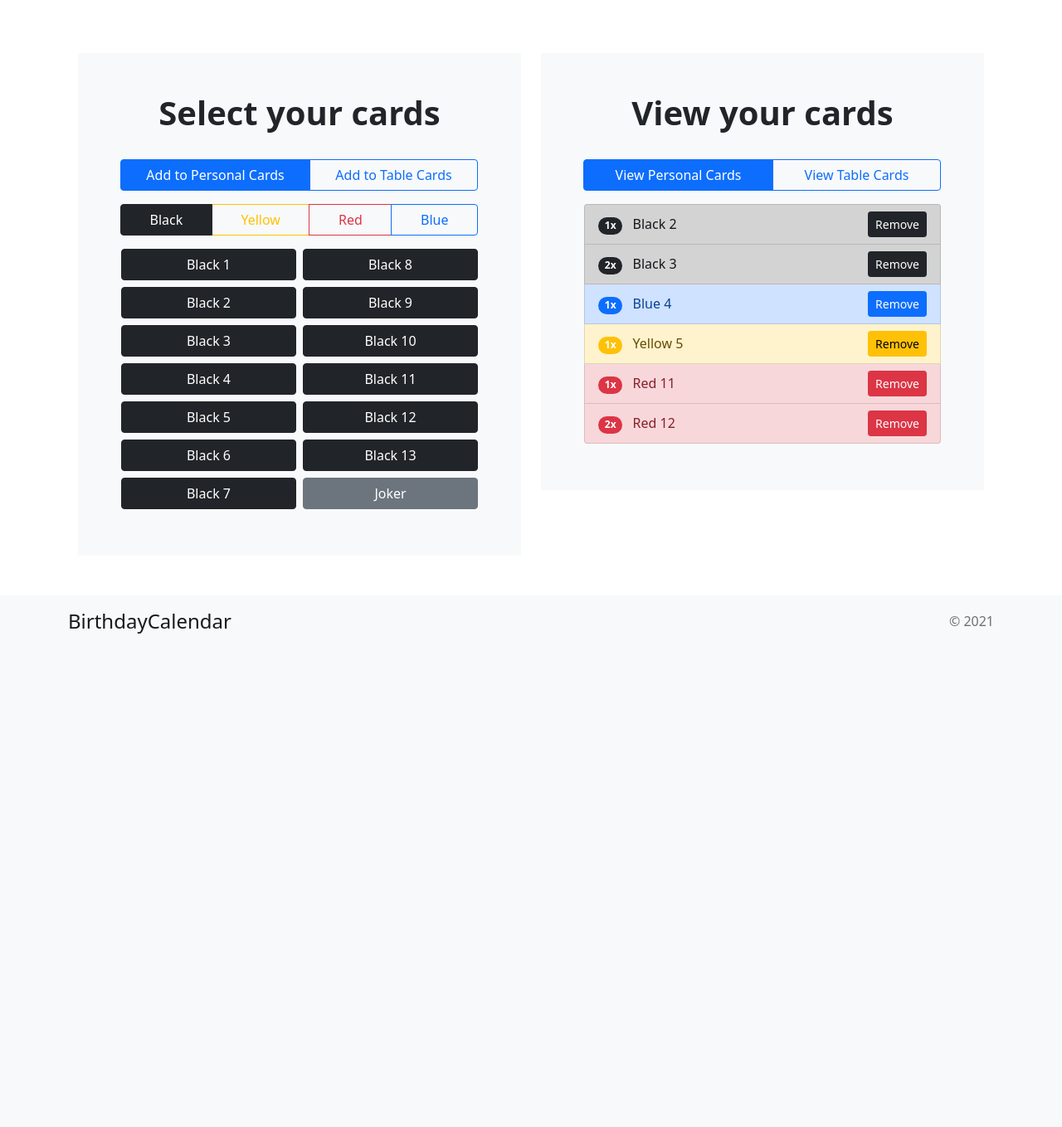
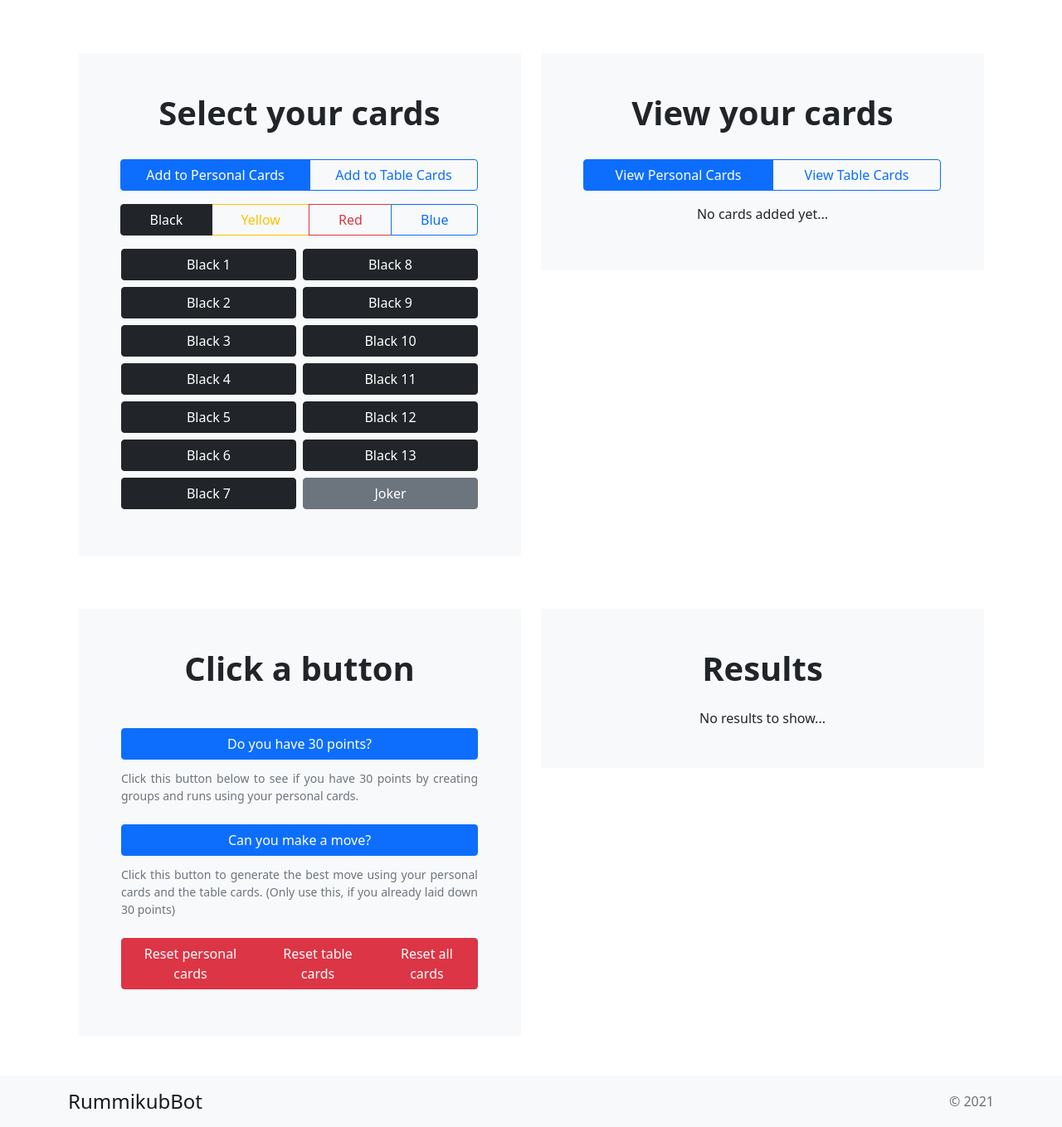
Before and after one commit to TiesPeter/RummikubBot, a Flask app: page /game in a window 1280 px wide. Shown: the part 80-1439 px from the top of the page at 83% size. Before the commit the page ends 844 px from the top, so only its background shows below. Run offline with Flask 2, Linux system fonts and the light colour scheme; some libraries are stand-ins or nearby versions.

Commit message:
Game Page Update3

```diff
--- a/Website/app.py
+++ b/Website/app.py
@@ -1,7 +1,9 @@
 from flask import Flask, redirect, render_template, request, jsonify, make_response
-from cs50 import SQL
-import uuid
-
+import json
+import time
+import GenSets
+import MidGame
+import StartPoints
 
 app = Flask(__name__)
 app.config["TEMPLATES_AUTO_RELOAD"] = True
@@ -14,8 +16,48 @@ def index():
 def home():
     return render_template("home.html")
 
+@app.route("/firstpoints/<raw_cards>")
+def firstpoints(raw_cards):
+
+    raw_cards2 = json.loads(raw_cards)
+    timeout = time.time() + 5
+    cards = []
+
+    for key in raw_cards2.keys():
+
+        color = ""
+        number = 0
+        isjoker = False
+
+        if "black" in key:
+            color = "black"
+        elif "yellow" in key:
+            color = "yellow"
+        elif "red" in key:
+            color = "red"
+        elif "blue" in key:
+            color = "blue"
+        else:
+            isjoker = True
+
+        for i in range(1, 14):
+            if ("," + str(i)) in key:
+                number = i
+
+        for _ in range(int(raw_cards2[key])):
+            cards.append({
+                "number": number,
+                "color": color,
+                "isjoker": isjoker
+            })
+
+    sets = GenSets.genSets(cards)
+    res = StartPoints.startPoints(sets, cards, timeout)
+
+    return jsonify(res)
+
 @app.route("/game", methods=["GET", "POST"])
-def calendar3():
+def game():
 
     if request.method == "GET":
 
--- a/Website/static/game.js
+++ b/Website/static/game.js
@@ -1,17 +1,19 @@
-cardcontainer = document.querySelector(".cardcontainer");
-personalcards = document.querySelector(".personalcards");
-tablecards = document.querySelector(".tablecards");
-addpersonalcards = document.querySelectorAll(".addpersonalcards");
-addtablecards = document.querySelectorAll(".addtablecards");
+var cardcontainer = document.querySelector(".cardcontainer");
+var personalcards = document.querySelector(".personalcards");
+var tablecards = document.querySelector(".tablecards");
+var addpersonalcards = document.querySelectorAll(".addpersonalcards");
+var addtablecards = document.querySelectorAll(".addtablecards");
+var pc_list = {}
+var tc_list = {}
+var pc_selected = true
+var results = document.querySelector(".results");
+var fps = document.querySelector(".fps");
 
-function eventFire(el, etype){
-  if (el.fireEvent) {
-    el.fireEvent('on' + etype);
-  } else {
-    var evObj = document.createEvent('Events');
-    evObj.initEvent(etype, true, false);
-    el.dispatchEvent(evObj);
-  }
+function Get(yourUrl){
+  var Httpreq = new XMLHttpRequest(); // a new request
+  Httpreq.open("GET",yourUrl,false);
+  Httpreq.send(null);
+  return Httpreq.responseText;
 }
 
 function blackcards() {
@@ -31,27 +33,185 @@ function bluecards() {
 }
 
 function showpersonalcards() {
+  pc_selected = true
   personalcards.style.display = "unset";
   tablecards.style.display = "none";
 }
 
 function showtablecards() {
+  pc_selected = false
   personalcards.style.display = "none";
   tablecards.style.display = "unset";
 }
 
 function personalcardsselected() {
   addpersonalcards.forEach(element => {
-    element.click()
+    element.click();
   });
 }
 
 function tablecardsselected() {
   addtablecards.forEach(element => {
-    element.click()
+    element.click();
   });
 }
 
+function sortObjectByKeys(o) {
+  return Object.keys(o).sort().reduce((r, k) => (r[k] = o[k], r), {});
+}
+
+function updatecards(cards, object) {
+  if (cards == "pc" && Object.keys(object).length === 0){
+    personalcards.innerHTML = "No cards added yet..."
+  }
+  else if (cards == "tc" && Object.keys(object).length === 0){
+    tablecards.innerHTML = "No cards added yet..."
+  }
+  else if (cards == "pc") {
+    personalcards.innerHTML = "<ul class='list-group m-1 p-1 personalcards' style='width: 100%;'>";
+
+    for (const [key, value] of Object.entries(pc_list)) {
+      if (key.includes("black")){
+        color = "Black";
+        colorname = "dark";
+      } else if (key.includes("yellow")) {
+        color = "Yellow"
+        colorname = "warning"
+      } else if (key.includes("red")) {
+        color = "Red";
+        colorname = "danger";
+      } else if (key.includes("blue")) {
+        color = "Blue";
+        colorname = "primary";
+      }
+
+      if (key.includes(",0")) {
+        personalcards.innerHTML += '<li class="list-group-item list-group-item-secondary d-flex justify-content-between align-items-center"> <div> <span class="me-2 badge bg-secondary rounded-pill">' + String(value) + 'x</span>Joker</div> <button onclick="removecard(\'\',0);" type="button" class="btn btn-sm btn-secondary">Remove</button> </li>';
+        continue;
+      }
+
+      for (i = 0; i < 14; i++) {
+        if (key.includes(String(i))) {
+          number = i;
+        }
+    }
+    personalcards.innerHTML += '<li class="list-group-item list-group-item-' + colorname +' d-flex justify-content-between align-items-center"> <div> <span class="me-2 badge bg-' + colorname + ' rounded-pill">' + String(value) + 'x</span> ' + color + ' ' + number + '</div> <button onclick="removecard(\'' + color + '\',' + number + ');" type="button" class="btn btn-sm btn-' + colorname + '">Remove</button> </li>'
+    }
+
+  }
+  else if (cards == "tc") {
+    tablecards.innerHTML = "<ul class='list-group m-1 p-1 personalcards' style='width: 100%;'>";
+
+    for (const [key, value] of Object.entries(tc_list)) {
+      if (key.includes("black")){
+        color = "Black";
+        colorname = "dark";
+      } else if (key.includes("yellow")) {
+        color = "Yellow"
+        colorname = "warning"
+      } else if (key.includes("red")) {
+        color = "Red";
+        colorname = "danger";
+      } else if (key.includes("blue")) {
+        color = "Blue";
+        colorname = "primary";
+      }
+
+      if (key.includes(",0")) {
+        tablecards.innerHTML += '<li class="list-group-item list-group-item-secondary d-flex justify-content-between align-items-center"> <div> <span class="me-2 badge bg-secondary rounded-pill">' + String(value) + 'x</span>Joker</div> <button onclick="removecard(\'\',0);" type="button" class="btn btn-sm btn-secondary">Remove</button> </li>';
+        continue;
+      }
+
+      for (i = 0; i < 14; i++) {
+        if (key.includes("," + String(i))) {
+          number = i;
+        }
+    }
+    tablecards.innerHTML += '<li class="list-group-item list-group-item-' + colorname +' d-flex justify-content-between align-items-center"> <div> <span class="me-2 badge bg-' + colorname + ' rounded-pill">' + String(value) + 'x</span> ' + color + ' ' + number + '</div> <button onclick="removecard(\'' + color + '\',' + number + ');" type="button" class="btn btn-sm btn-' + colorname + '">Remove</button> </li>'
+    }
+  }
+}
+
 function addcard(color, number){
-  console.log(color + number)
+  if (pc_selected == true){
+    if ([color, number] in pc_list) {
+      pc_list[[color, number]] += 1;
+    }
+    else {
+      pc_list[[color, number]] = 1;
+    }
+
+    updatecards("pc", pc_list)
+  }
+  else {
+    if ([color, number] in tc_list) {
+      tc_list[[color, number]] += 1;
+    }
+    else {
+      tc_list[[color, number]] = 1;
+    }
+  }
+  updatecards("tc", tc_list)
+
 }
+
+function removecard(color, number) {
+  color = color.toLowerCase()
+  if (pc_selected == true) {
+    if (pc_list[[color, number ]] > 1) {
+      pc_list[[color, number]] -= 1;
+    }
+    else {
+      delete(pc_list[[color, number]])
+    }
+
+    updatecards("pc", pc_list)
+  }
+  else {
+    if (tc_list[[color, number ]] > 1) {
+      tc_list[[color, number]] -= 1;
+    }
+    else {
+      delete(tc_list[[color, number]])
+    }
+
+    updatecards("tc", tc_list)
+  }
+}
+
+function showresults(response){
+  console.log(response);
+  if (response.length == 1) {
+    results.innerHTML = "Ohh no, you only have " + response[0] + " points :(";
+  } else {
+    results.innerHTML = "Wohoo, you have " + response[0] + " points :)";
+    for (x = 0; x < response[1].length; x++) {
+      console.log(x)
+      console.log(response[1][x])
+      // sdfaljk;lll;l;l;l;l;l;l;l;l;l;l;l;l;l;l;l;l;l;l;l;l;l;lljkladfjklasdfkljsdfljksdf
+    }
+
+  }
+
+}
+
+async function firstpoints(){
+  window.scroll({
+    top: 10000,
+    left: 0,
+    behavior: 'smooth'
+  });
+
+  results.innerHTML = '<div class="spinner-border" role="status"><span class="visually-hidden">Loading...</span></div>'
+  fps.disabled = true;
+
+  fetch("/firstpoints/" + JSON.stringify(pc_list))
+  .then(response => response.json())
+  .then(data =>{
+  showresults(data);
+  fps.disabled = false;
+})
+}
+
+updatecards("pc", pc_list)
+updatecards("tc", tc_list)
--- a/Website/templates/game.html
+++ b/Website/templates/game.html
@@ -32,7 +32,7 @@
     <div class="d-flex titlecontainer container text-center mt-2 cardselection">
       <div class="titlecontainer container text-center mt-2">
         <div
-          class="bg-light p-5 rounded-lg my-5 d-flex flex-column align-items-center selectcards"
+          class="bg-light p-5 rounded-lg mt-5 d-flex flex-column align-items-center selectcards"
         >
           <h1 class="pb-3 fw-bold titletext">Select your cards</h1>
           <div class="btn-group m-1 p-1" style="width: 100%;" role="group" aria-label="Basic radio toggle button group2">
@@ -117,7 +117,7 @@
       </div>
       <div class="titlecontainer container text-center mt-2">
         <div
-          class="bg-light p-5 rounded-lg my-5 d-flex flex-column align-items-center selectcards"
+          class="bg-light p-5 rounded-lg mt-5 d-flex flex-column align-items-center selectcards"
         >
           <h1 class="pb-3 fw-bold titletext">View your cards</h1>
           <div class="btn-group m-1 p-1" style="width: 100%;" role="group" aria-label="Basic radio toggle button group">
@@ -128,93 +128,46 @@
             <label onclick="showtablecards(); tablecardsselected();" class="btn btn-outline-primary addtablecards" for="btnradio5">View Table Cards</label>
           </div>
           <ul class="list-group m-1 p-1 personalcards" style="width: 100%;">
-            <li class="list-group-item list-group-item-dark d-flex justify-content-between align-items-center">
-              <div>
-                <span class="me-2 badge bg-dark rounded-pill">1x</span>
-                Black 2
-              </div>
-              <button type="button" class="btn btn-sm btn-dark">Remove</button>
-            </li>
-            <li class="list-group-item list-group-item-dark d-flex justify-content-between align-items-center">
-              <div>
-                <span class="me-2 badge bg-dark rounded-pill">2x</span>
-                Black 3
-              </div>
-              <button type="button" class="btn btn-sm btn-dark">Remove</button>
-            </li>
-            <li class="list-group-item list-group-item-primary d-flex justify-content-between align-items-center">
-              <div>
-                <span class="me-2 badge bg-primary rounded-pill">1x</span>
-                Blue 4
-              </div>
-              <button type="button" class="btn btn-sm btn-primary">Remove</button>
-            </li>
-            <li class="list-group-item list-group-item-warning d-flex justify-content-between align-items-center">
-              <div>
-                <span class="me-2 badge bg-warning rounded-pill">1x</span>
-                Yellow 5
-              </div>
-              <button type="button" class="btn btn-sm btn-warning">Remove</button>
-            </li>
-            <li class="list-group-item list-group-item-danger d-flex justify-content-between align-items-center">
-              <div>
-                <span class="me-2 badge bg-danger rounded-pill">1x</span>
-                Red 11
-              </div>
-              <button type="button" class="btn btn-sm btn-danger">Remove</button>
-            </li>
-            <li class="list-group-item list-group-item-danger d-flex justify-content-between align-items-center">
-              <div>
-                <span class="me-2 badge bg-danger rounded-pill">2x</span>
-                Red 12
-              </div>
-              <button type="button" class="btn btn-sm btn-danger">Remove</button>
-            </li>
           </ul>
           <ul class="list-group m-1 p-1 tablecards" style="width: 100%;">
-            <li class="list-group-item list-group-item-dark d-flex justify-content-between align-items-center">
-              <div>
-                <span class="me-2 badge bg-dark rounded-pill">2x</span>
-                Black 3
-              </div>
-              <button type="button" class="btn btn-sm btn-dark">Remove</button>
-            </li>
-            <li class="list-group-item list-group-item-primary d-flex justify-content-between align-items-center">
-              <div>
-                <span class="me-2 badge bg-primary rounded-pill">1x</span>
-                Blue 4
-              </div>
-              <button type="button" class="btn btn-sm btn-primary">Remove</button>
-            </li>
-            <li class="list-group-item list-group-item-warning d-flex justify-content-between align-items-center">
-              <div>
-                <span class="me-2 badge bg-warning rounded-pill">1x</span>
-                Yellow 5
-              </div>
-              <button type="button" class="btn btn-sm btn-warning">Remove</button>
-            </li>
-            <li class="list-group-item list-group-item-danger d-flex justify-content-between align-items-center">
-              <div>
-                <span class="me-2 badge bg-danger rounded-pill">1x</span>
-                Red 11
-              </div>
-              <button type="button" class="btn btn-sm btn-danger">Remove</button>
-            </li>
-            <li class="list-group-item list-group-item-danger d-flex justify-content-between align-items-center">
-              <div>
-                <span class="me-2 badge bg-danger rounded-pill">2x</span>
-                Red 12
-              </div>
-              <button type="button" class="btn btn-sm btn-danger">Remove</button>
-            </li>
           </ul>
+        </div>
+      </div>
+    </div>
+    <div class="d-flex titlecontainer container text-center mt-2 cardselection">
+      <div class="titlecontainer container text-center mt-2">
+        <div
+          class="bg-light p-5 rounded-lg my-5 d-flex flex-column align-items-center selectcards"
+        >
+          <h1 class="pb-3 fw-bold titletext">Click a button</h1>
+          <div class="d-grid gap-2 p-1 m-1 text-start" style="width: 100%;">
+            <button onclick="firstpoints();" class="btn btn-primary mt-3 fps" type="button">Do you have 30 points?</button>
+            <div class="form-text" style="text-align: justify;">Click this button below to see if you have 30 points by creating groups and runs using your personal cards.</div>
+            <button class="btn btn-primary mt-3" type="button">Can you make a move?</button>
+            <div class="form-text" style="text-align: justify;">Click this button to generate the best move using your personal cards and the table cards. (Only use this, if you already laid down 30 points)</div>
+            <div class="btn-group mt-3" role="group" aria-label="Basic example">
+              <button onclick="pc_list = {}; updatecards('pc', pc_list);" type="button" class="btn btn-danger">Reset personal cards</button>
+              <button onclick="tc_list = {}; updatecards('tc', tc_list);" type="button" class="btn btn-danger">Reset table cards</button>
+              <button onclick="pc_list = {}; tc_list = {}; updatecards('tc', tc_list); updatecards('pc', pc_list);" class="btn btn-danger" type="button">Reset all cards</button>
+            </div>
+            </div>
+        </div>
+      </div>
+      <div class="titlecontainer container text-center mt-2">
+        <div
+          class="bg-light p-5 rounded-lg my-5 d-flex flex-column align-items-center selectcards"
+        >
+          <h1 class="pb-3 fw-bold titletext">Results</h1>
+          <div class="results">
+            No results to show...
+          </div>
         </div>
       </div>
     </div>
 
     <nav class="navbar navbar-light bg-light">
       <div class="container">
-        <a href="/home" class="navbar-brand fs-4">BirthdayCalendar</a>
+        <a href="/home" class="navbar-brand fs-4">RummikubBot</a>
         <span class="navbar-text"> &#169; 2021 </span>
       </div>
     </nav>
--- a/Website/templates/home.html
+++ b/Website/templates/home.html
@@ -71,7 +71,7 @@
 
     <nav class="navbar navbar-light bg-light">
       <div class="container">
-        <a href="/home" class="navbar-brand fs-4">BirthdayCalendar</a>
+        <a href="/home" class="navbar-brand fs-4">RummikubBot</a>
         <span class="navbar-text"> &#169; 2021 </span>
       </div>
     </nav>
```
Also changed, not shown: Website/GenSets.py (added, +197 -0 lines), Website/MidGame.py (added, +121 -0 lines), Website/StartPoints.py (added, +67 -0 lines).
